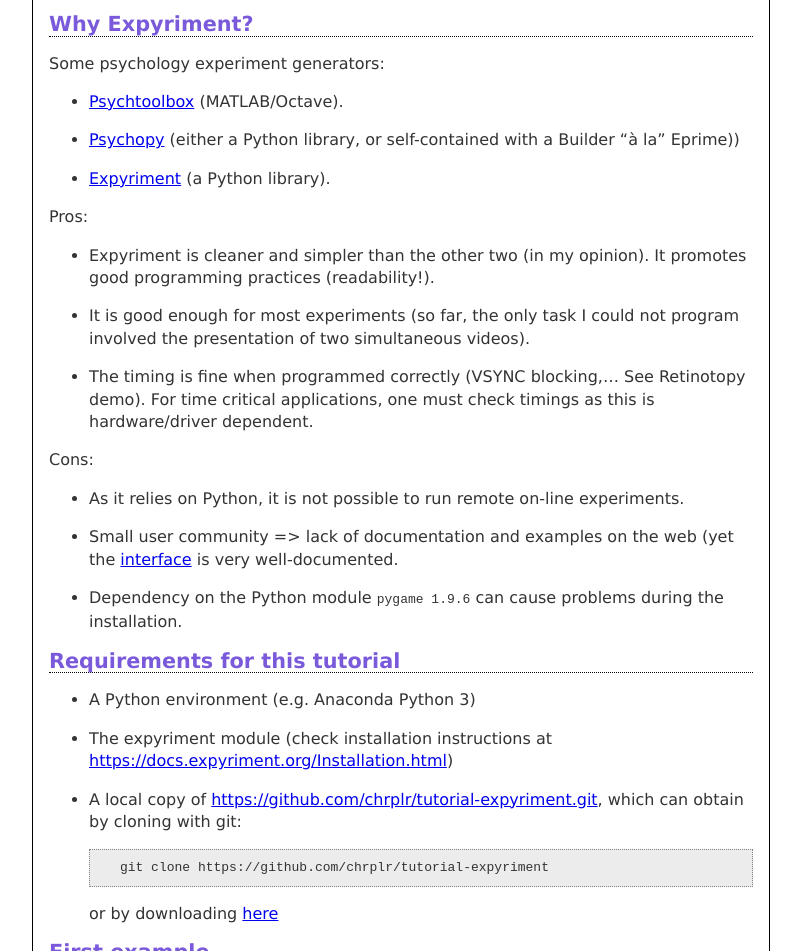
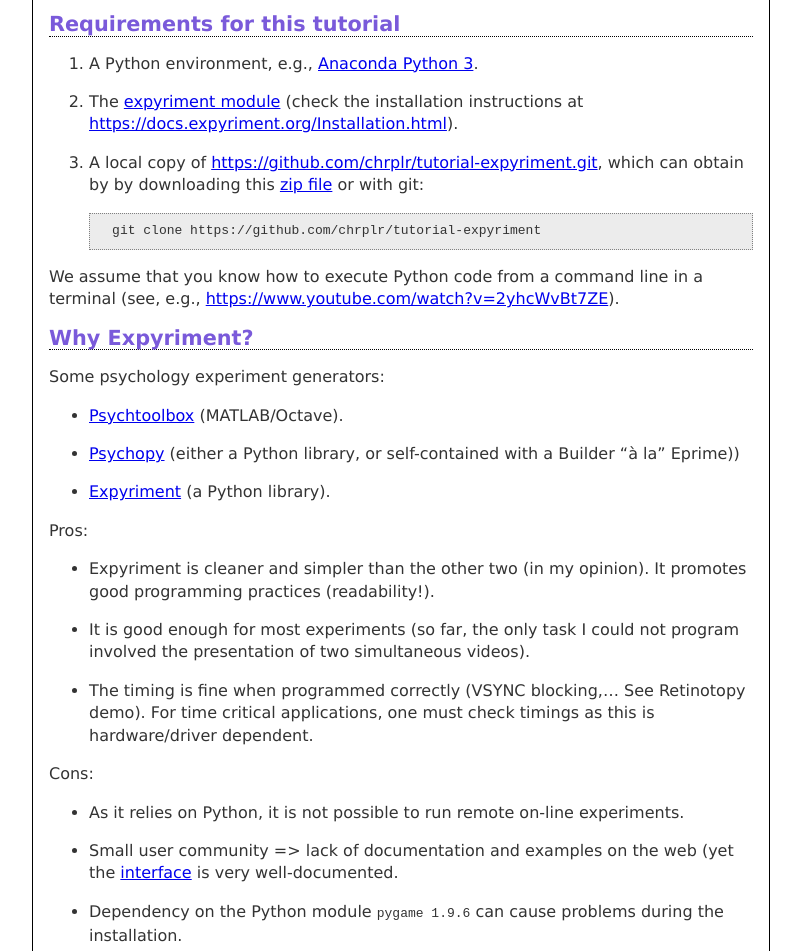
Before and after one commit to chrplr/tutorial-expyriment, a plain HTML site: page intro-to-expyriment-doc.html in a window 1280 px wide. Shown: the part 451-1402 px from the top of the page, without its empty margins (239-1040 px from the left). Drawn offline with Linux system fonts and the light colour scheme.

Commit message:
modified prerequisites

```diff
--- a/intro-to-expyriment-doc.html
+++ b/intro-to-expyriment-doc.html
@@ -28,8 +28,8 @@
 </header>
 <nav id="TOC" role="doc-toc">
 <ul>
+<li><a href="#requirements-for-this-tutorial">Requirements for this tutorial</a></li>
 <li><a href="#why-expyriment">Why Expyriment?</a></li>
-<li><a href="#requirements-for-this-tutorial">Requirements for this tutorial</a></li>
 <li><a href="#first-example">First example</a></li>
 <li><a href="#minimal-skeleton-for-an-expyriment-script">Minimal skeleton for an expyriment script</a></li>
 <li><a href="#stimuli">Stimuli</a></li>
@@ -43,6 +43,14 @@
 <li><a href="#other-ressources">Other ressources</a></li>
 </ul>
 </nav>
+<h1 id="requirements-for-this-tutorial">Requirements for this tutorial</h1>
+<ol type="1">
+<li><p>A Python environment, e.g., <a href="https://www.anaconda.com/products/distribution">Anaconda Python 3</a>.</p></li>
+<li><p>The <a href="https://www.expyriment.org">expyriment module</a> (check the installation instructions at <a href="https://docs.expyriment.org/Installation.html" class="uri">https://docs.expyriment.org/Installation.html</a>).</p></li>
+<li><p>A local copy of <a href="https://github.com/chrplr/tutorial-expyriment.git" class="uri">https://github.com/chrplr/tutorial-expyriment.git</a>, which can obtain by by downloading this <a href="https://github.com/chrplr/tutorial-expyriment/archive/refs/heads/main.zip">zip file</a> or with git:</p>
+<pre><code>  git clone https://github.com/chrplr/tutorial-expyriment</code></pre></li>
+</ol>
+<p>We assume that you know how to execute Python code from a command line in a terminal (see, e.g., <a href="https://www.youtube.com/watch?v=2yhcWvBt7ZE" class="uri">https://www.youtube.com/watch?v=2yhcWvBt7ZE</a>).</p>
 <h1 id="why-expyriment">Why Expyriment?</h1>
 <p>Some psychology experiment generators:</p>
 <ul>
@@ -61,14 +69,6 @@
 <li><p>As it relies on Python, it is not possible to run remote on-line experiments.</p></li>
 <li><p>Small user community =&gt; lack of documentation and examples on the web (yet the <a href="https://docs.expyriment.org/expyriment.html">interface</a> is very well-documented.</p></li>
 <li><p>Dependency on the Python module <code>pygame 1.9.6</code> can cause problems during the installation.</p></li>
-</ul>
-<h1 id="requirements-for-this-tutorial">Requirements for this tutorial</h1>
-<ul>
-<li><p>A Python environment (e.g. Anaconda Python 3)</p></li>
-<li><p>The expyriment module (check installation instructions at <a href="https://docs.expyriment.org/Installation.html" class="uri">https://docs.expyriment.org/Installation.html</a>)</p></li>
-<li><p>A local copy of <a href="https://github.com/chrplr/tutorial-expyriment.git" class="uri">https://github.com/chrplr/tutorial-expyriment.git</a>, which can obtain by cloning with git:</p>
-<pre><code>   git clone https://github.com/chrplr/tutorial-expyriment</code></pre>
-<p>or by downloading <a href="https://github.com/chrplr/tutorial-expyriment/archive/refs/heads/main.zip">here</a></p></li>
 </ul>
 <h1 id="first-example">First example</h1>
 <p>Guess what the following piece of code is meant to do:</p>
```
Also changed, not shown: intro-to-expyriment-slides.html (+11 -11 lines), 1 other file.
